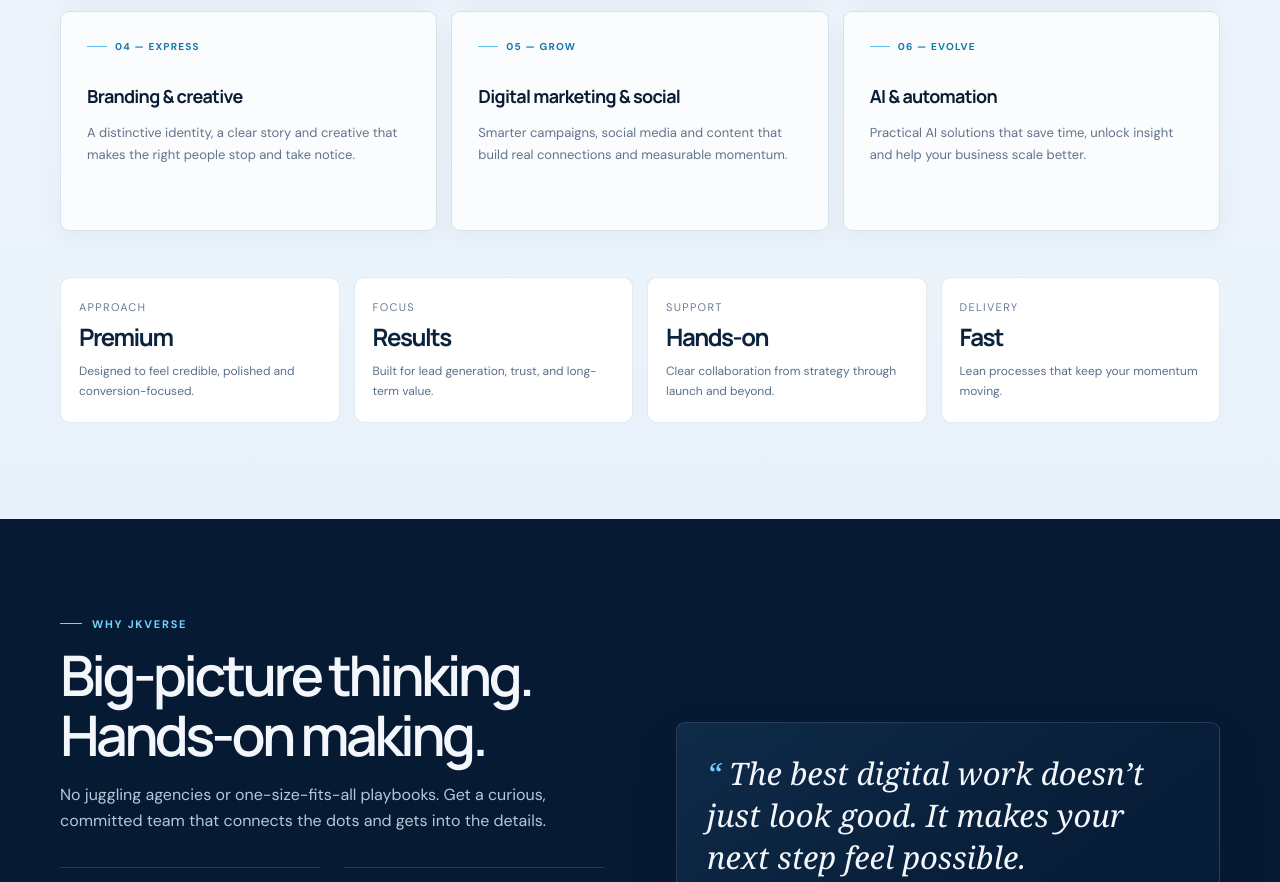
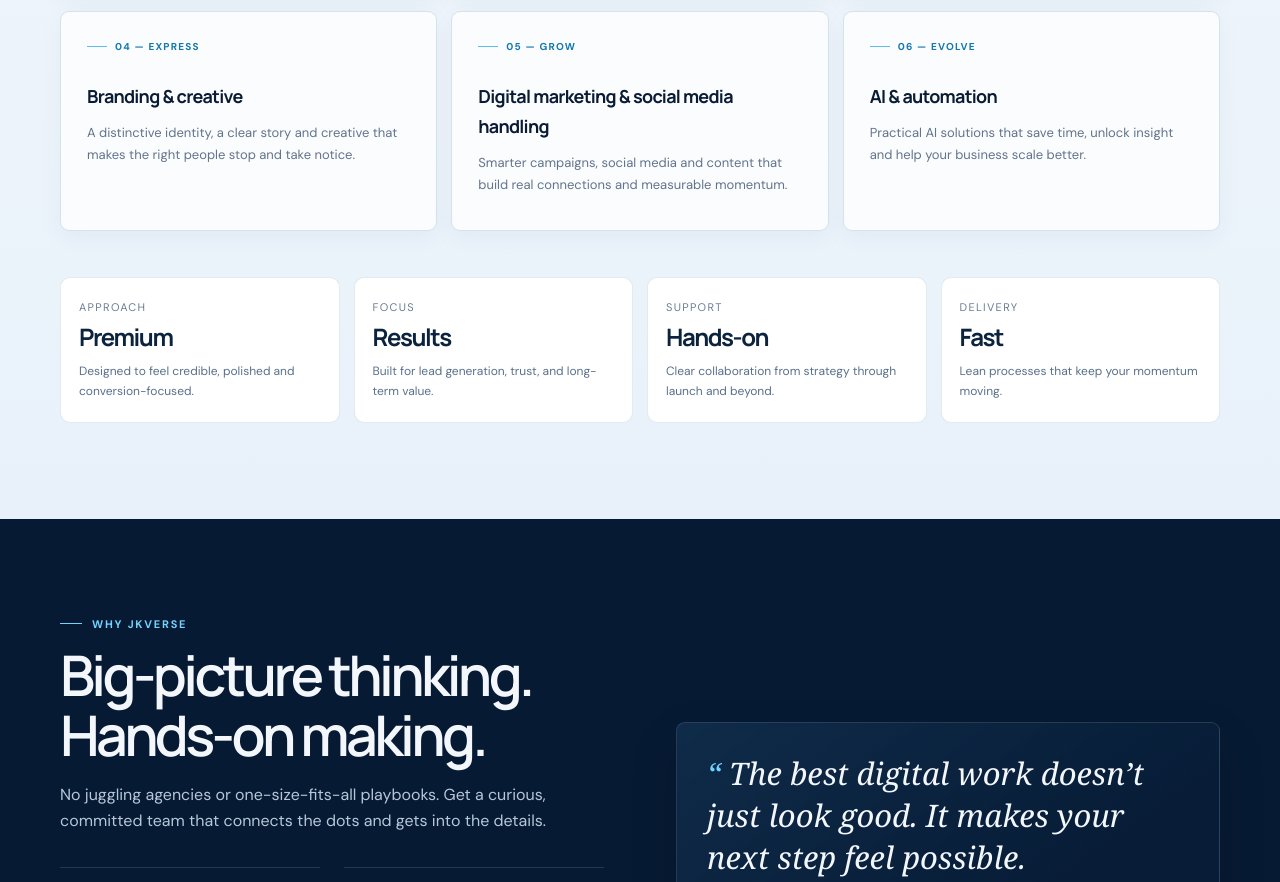
Before and after one commit to JKVerse11/JKVerse, a plain HTML site: page index.html in a window 1280 px wide. Shown: the part 1584-2466 px from the top of the page. Drawn offline with Linux system fonts and the light colour scheme.

Commit message:
Update GROW service description in index.html

```diff
--- a/index.html
+++ b/index.html
@@ -57,7 +57,7 @@
         <article class="card"><span class="card-number">02 — SELL</span><h3>E-commerce</h3><p>Online stores that make buying a joy, from product discovery through checkout.</p></article>
         <article class="card"><span class="card-number">03 — CONNECT</span><h3>Mobile apps</h3><p>Useful, intuitive mobile experiences that help your brand show up in the moments that matter.</p></article>
         <article class="card"><span class="card-number">04 — EXPRESS</span><h3>Branding &amp; creative</h3><p>A distinctive identity, a clear story and creative that makes the right people stop and take notice.</p></article>
-        <article class="card"><span class="card-number">05 — GROW</span><h3>Digital marketing &amp; social</h3><p>Smarter campaigns, social media and content that build real connections and measurable momentum.</p></article>
+        <article class="card"><span class="card-number">05 — GROW</span><h3>Digital marketing &amp; social media handling</h3><p>Smarter campaigns, social media and content that build real connections and measurable momentum.</p></article>
         <article class="card"><span class="card-number">06 — EVOLVE</span><h3>AI &amp; automation</h3><p>Practical AI solutions that save time, unlock insight and help your business scale better.</p></article>
       </div>
       <div class="build-strip" aria-label="Business outcomes">
```
